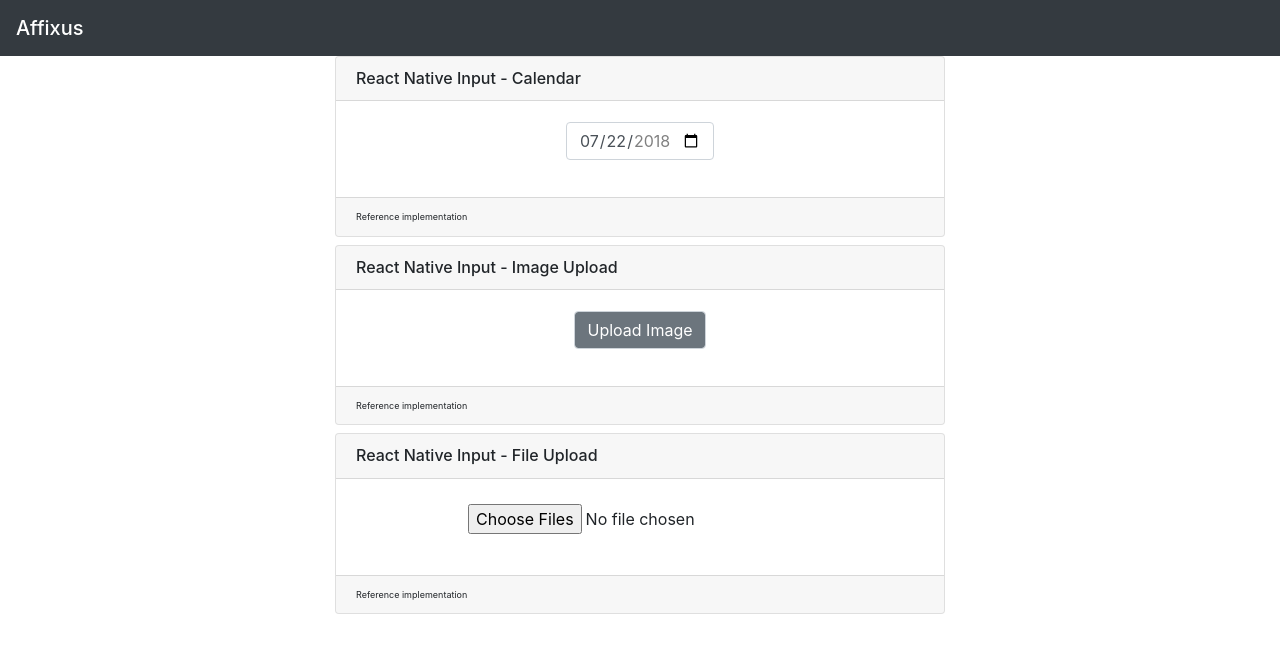
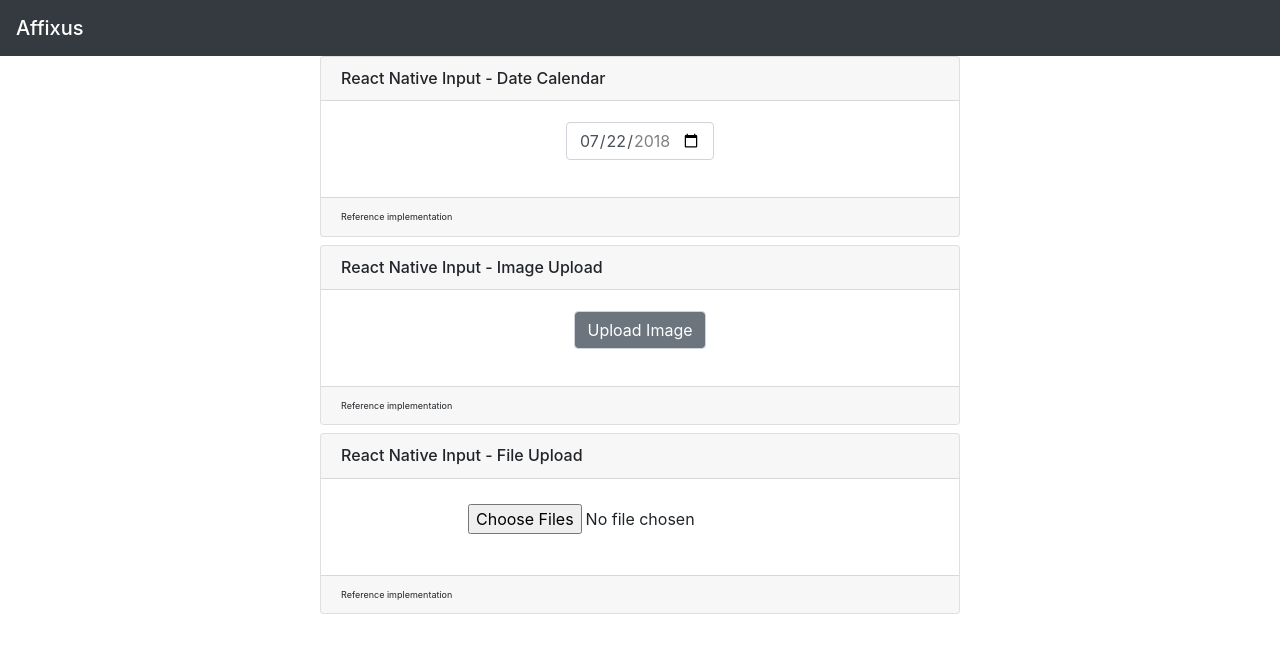
Before and after one commit to affixus/native-input, an Angular app: page / in a window 1280 px wide. Shown: the top 652 px of the page. Built offline with nearby package versions, Linux system fonts and the light colour scheme.

Commit message:
ui updat.e

```diff
--- a/src/app/app.component.html
+++ b/src/app/app.component.html
@@ -6,9 +6,9 @@
 <div class="container-fluid">
 
   <div class="row justify-content-center mb-2">
-        <div class="col-12 col-sm-12 col-md-6">
+        <div class="col-12 col-sm-12 col-md-6 p-0">
           <div class="card">
-            <div class="card-header h6 mb-0">React Native Input - Calendar</div>
+            <div class="card-header h6 mb-0">React Native Input - Date Calendar</div>
 
             <div class="card-body make-center" style="height:6rem;">
               <form>
@@ -24,7 +24,7 @@
   </div>
 
   <div class="row justify-content-center mb-2">
-      <div class="col-12 col-sm-12 col-md-6">
+      <div class="col-12 col-sm-12 col-md-6 p-0">
         <div class="card">
           <div class="card-header h6 mb-0">React Native Input - Image Upload</div>
 
@@ -48,7 +48,7 @@
   </div>
 
   <div class="row justify-content-center mb-2">
-    <div class="col-12 col-sm-12 col-md-6">
+    <div class="col-12 col-sm-12 col-md-6 p-0">
       <div class="card">
         <div class="card-header h6 mb-0">React Native Input - File Upload</div>
 
```
